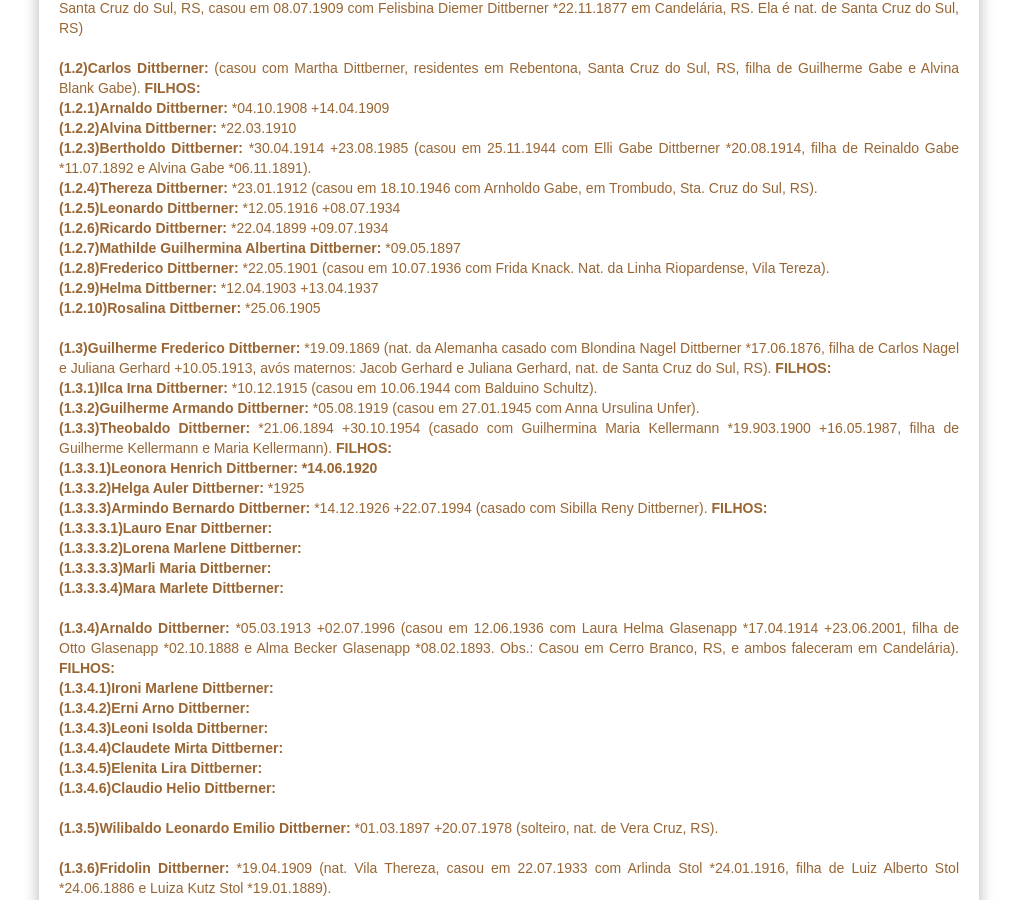
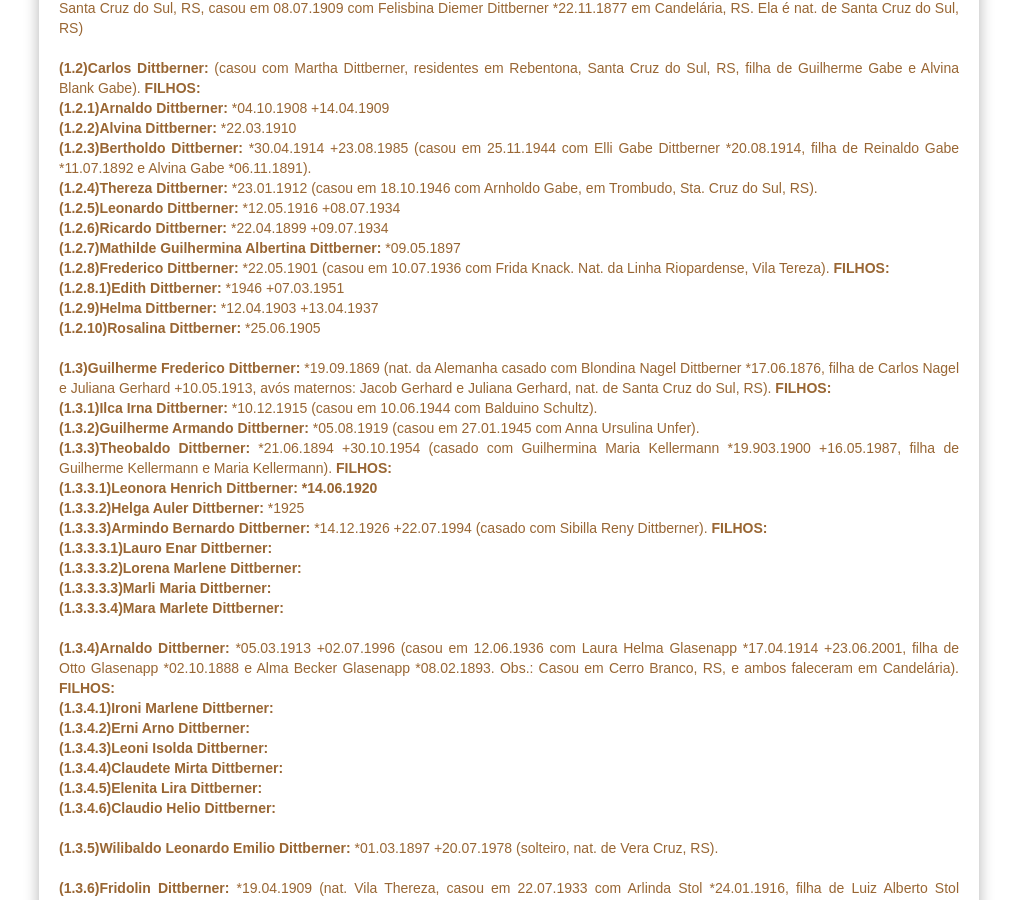
Before and after one commit to claudiovargas1955/claudiovargas1955.github.io, a Jekyll site: the page built from _pages/familia-dittberner.html, in a window 1280 px wide and 900 px high, scrolled down 875 px. Shown: the whole window, without its empty margins (131-1148 px from the left). Built offline with Jekyll 4.4.1, drawn with Linux system fonts in a browser that asks for light colours; some web fonts are replaced.

Commit message:
Update familia-dittberner.html

```diff
--- a/_pages/familia-dittberner.html
+++ b/_pages/familia-dittberner.html
@@ -132,7 +132,8 @@ Guilherme Gabe e Alvina Blank Gabe). <b>FILHOS: </b><br>
       <b>(1.2.6)Ricardo Dittberner: </b>*22.04.1899 +09.07.1934 <br>
       <b>(1.2.7)Mathilde Guilhermina Albertina Dittberner: </b>*09.05.1897 <br>
       <b>(1.2.8)Frederico Dittberner: </b>*22.05.1901 (casou em 10.07.1936 com Frida Knack. Nat. da Linha Riopardense, Vila Tereza).
-      <br>
+      <b>FILHOS: </b><br>
+              <b>(1.2.8.1)Edith Dittberner: </b>*1946 +07.03.1951<br>
       <b>(1.2.9)Helma Dittberner: </b>*12.04.1903 +13.04.1937<br>
       <b>(1.2.10)Rosalina Dittberner: </b>*25.06.1905 <br><br>
 
```
